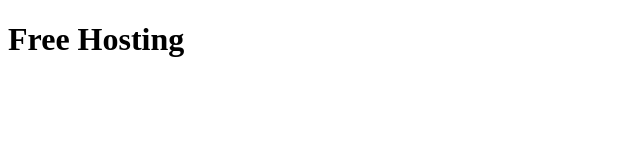
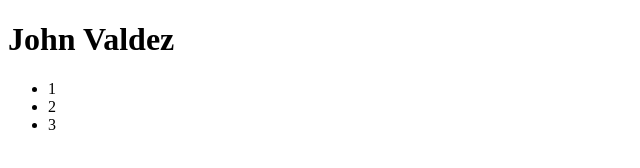
Before and after one commit to valdezthebroker/valdezthebroker.github.io, a plain HTML site: page index.html in a window 1280 px wide. Shown: the whole page, without its empty margins (0-640 px from the left). Drawn offline with Linux system fonts and the light colour scheme.

Commit message:
added 3 items

```diff
--- a/index.html
+++ b/index.html
@@ -5,6 +5,11 @@
     </head>
 
 <body>
-    <h1>Free Hosting</h1>
+    <h1>John Valdez</h1>
+        <ul>
+            <li>1</li>
+            <li>2</li>
+            <li>3</li>
+        </ul>
 </body>
 </html>
```
